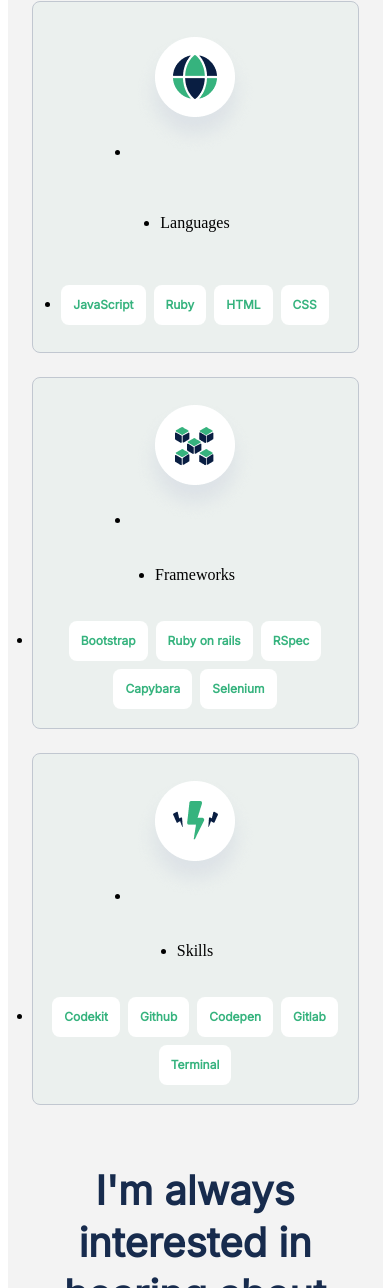
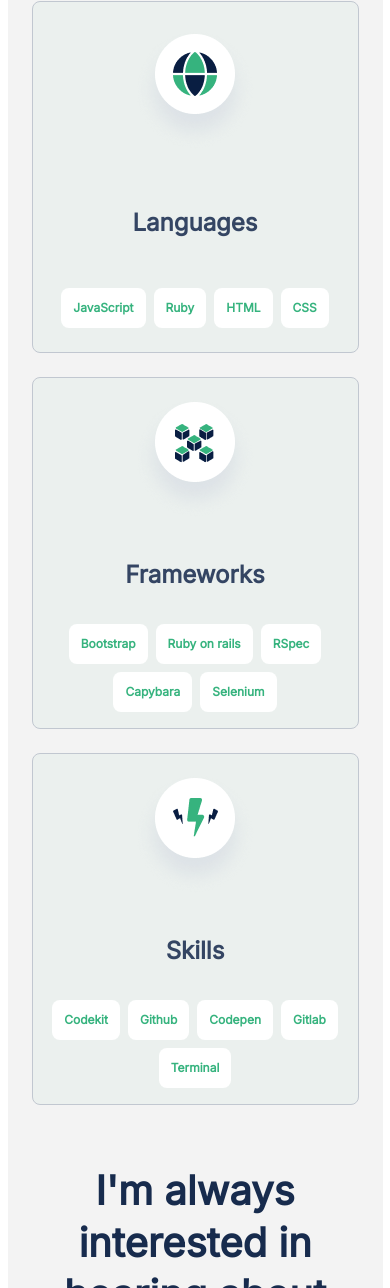
Before and after one commit to Kwaku28/Portfolio-Mobile, a website: page index.html in a window 390 px wide. Shown: the part 4349-5637 px from the top of the page. Drawn offline with nearby package versions, Linux system fonts and the light colour scheme.

Commit message:
Make buttons responsive

```diff
--- a/style.css
+++ b/style.css
@@ -229,6 +229,14 @@
   color: #fff;
 }
 
+.button:hover {
+  background: #36b37f;
+}
+
+.button:active {
+  background: #008552;
+}
+
 .about {
   display: flex;
   flex-direction: column;
@@ -280,7 +288,29 @@
   align-items: center;
 }
 
-h3 {
+.works li {
+  list-style: none;
+}
+
+.languages {
+  font-family: "Inter", sans-serif;
+  font-style: normal;
+  font-weight: 600;
+  font-size: 24px;
+  line-height: 32px;
+  color: #344563;
+}
+
+.frameworks {
+  font-family: "Inter", sans-serif;
+  font-style: normal;
+  font-weight: 600;
+  font-size: 24px;
+  line-height: 32px;
+  color: #344563;
+}
+
+.skills {
   font-family: "Inter", sans-serif;
   font-style: normal;
   font-weight: 600;
```
